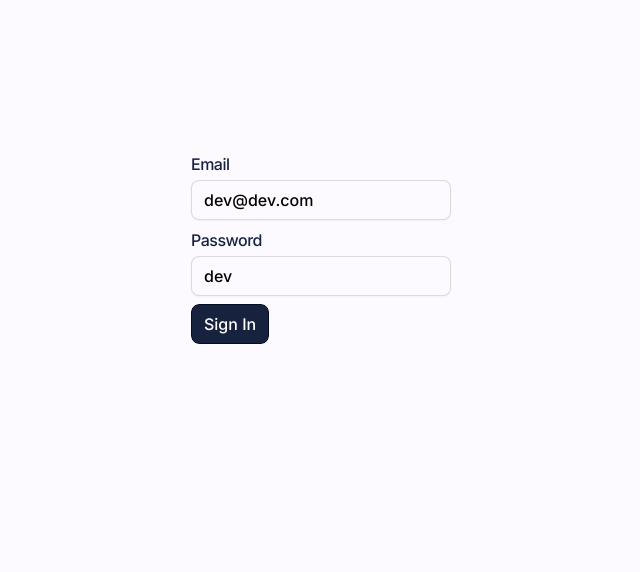
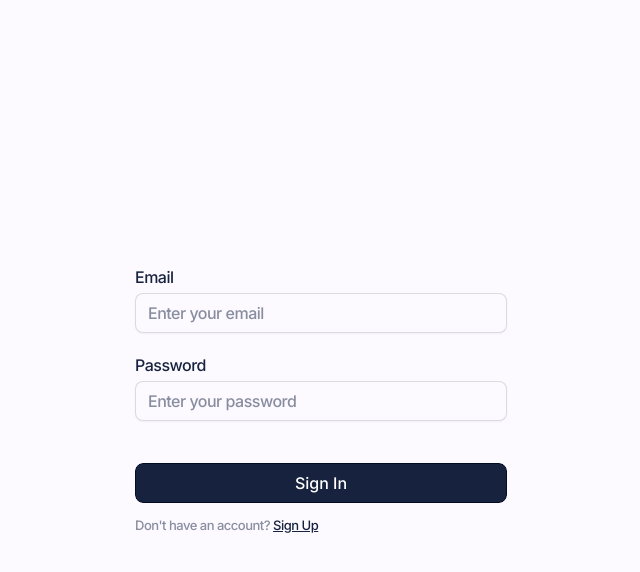
Before and after one commit to findsam/auth-frontend, a React (Vite) app: page /account/sign-in in a window 1280 px wide. Shown: the top 572 px of the page, without its empty margins (319-959 px from the left). Built offline with nearby package versions, Linux system fonts and the light colour scheme.

Commit message:
global styling applied throughout forms

```diff
--- a/src/libs/_.css
+++ b/src/libs/_.css
@@ -17,7 +17,6 @@ input::placeholder {
   font-weight: 500;
   color: var(--placeholder);
 }
-
 *,
 *::before,
 *::after {
@@ -31,7 +30,7 @@ body {
   line-height: 1.5;
   -webkit-font-smoothing: antialiased;
 }
-
+form,
 img,
 picture,
 video,
@@ -40,7 +39,6 @@ svg {
   display: block;
   max-width: 100%;
 }
-
 input,
 button,
 textarea,
@@ -82,19 +80,20 @@ body {
   align-items: center;
   justify-content: center;
   height: 100%;
+  width: 100%;
+  margin: 0 auto;
+  max-width: max-content;
   font-size: 1.6rem;
 }
 .form {
+  width: 372px;
   max-width: 372px;
-  width: 100%;
-  display: flex;
   flex-direction: column;
   gap: 0.8rem;
 }
 .form__row {
   display: grid;
 }
-
 .form__submit {
   margin-top: 2.2rem;
 }
@@ -127,24 +126,23 @@ label {
 }
 input,
 button {
+  display: block;
   outline: transparent;
   box-shadow: 0 1px 2px 0 rgba(64, 63, 71, 0.05);
 }
 input {
-  width: 100%;
-  outline: none;
   background: var(--background);
   border: 1px solid var(--border);
   border-radius: var(--radius);
   padding: var(--py) var(--px);
   outline: 2px solid transparent;
+  width: 100%;
+  display: block;
 }
-
 input:focus {
   outline: 2px solid var(--accent);
   border: 1px solid transparent;
 }
-
 button {
   outline: 2px solid var(--background);
   width: 100%;
--- a/src/pages/account/signIn.tsx
+++ b/src/pages/account/signIn.tsx
@@ -3,9 +3,9 @@ import { joiResolver } from "@hookform/resolvers/joi";
 import { SignInRequest } from "~/libs/types";
 import { useLogin } from "~/libs/queries";
 import Joi from "joi";
-import { renderErrors } from "~/libs/util";
 import { useAuth } from "~/libs/useAuth";
-import { useNavigate } from "react-router-dom";
+import { Link, useNavigate } from "react-router-dom";
+import InputField from "~/components/input";
 
 const SignIn: React.FC = () => {
   const { mutateAsync, error } = useLogin();
@@ -37,20 +37,28 @@ const SignIn: React.FC = () => {
     <div className="container">
       <FormProvider {...methods}>
         <form onSubmit={methods.handleSubmit(login)} className="form">
-          <span className="form__row">
-            <label>Email</label>
-            <input {...methods.register("email")} defaultValue="dev@dev.com" />
-          </span>
-          <span className="form__row">
-            <label>Password</label>
-            <input {...methods.register("password")} defaultValue="dev" />
-          </span>
-          <button type="submit" style={{ maxWidth: "max-content" }}>
-            Sign In
+          <InputField<SignInRequest>
+            name="email"
+            label="Email"
+            placeholder="Enter your email"
+          />
+          <InputField<SignInRequest>
+            name="password"
+            label="Password"
+            placeholder="Enter your password"
+          />{" "}
+          <button className="form__submit" type="submit">
+            Sign In{" "}
           </button>
+          <p className="form__notification">
+            Don't have an account?{" "}
+            <Link to="/account/sign-up" className="form__notification__button">
+              Sign Up
+            </Link>
+          </p>
         </form>
       </FormProvider>
-      {renderErrors<SignInRequest>(methods.formState.errors)}
+      {/* {renderErrors<SignInRequest>(methods.formState.errors)} */}
     </div>
   );
 };
--- a/src/pages/account/signUp.tsx
+++ b/src/pages/account/signUp.tsx
@@ -9,6 +9,7 @@ import { SignUpRequest } from "~/libs/types";
 import { useSignUp } from "~/libs/queries";
 import Joi from "joi";
 import InputField from "~/components/input";
+import { Link } from "react-router-dom";
 
 const SignUp: React.FC = () => {
   const signUpQuery = useSignUp();
@@ -67,7 +68,12 @@ const SignUp: React.FC = () => {
             </button>
             <p className="form__notification">
               Already have an account?{" "}
-              <span className="form__notification__button">Sign In</span>
+              <Link
+                to="/account/sign-in"
+                className="form__notification__button"
+              >
+                Sign In
+              </Link>
             </p>
           </form>
         </FormProvider>
```
